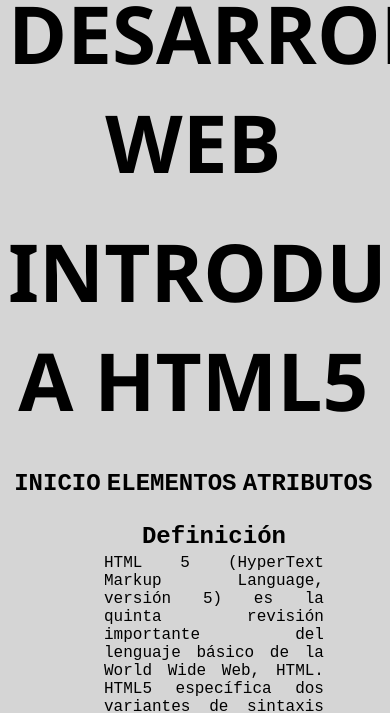
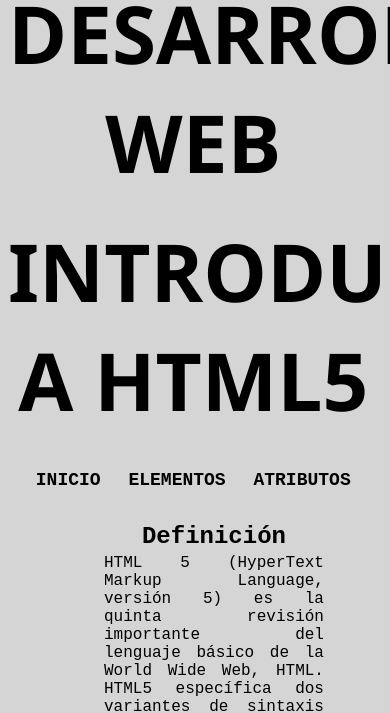
Before and after one commit to Eduardo-Collado/AllProyects, a plain HTML site: page index.html in a window 390 px wide. Shown: the part 138-851 px from the top of the page. Drawn offline with Linux system fonts and the light colour scheme.

Commit message:
mq for header h1

```diff
--- a/CSS/styles.css
+++ b/CSS/styles.css
@@ -31,6 +31,12 @@
                             color: #000;
                             font-size: x-large;
                             font-weight: bold;
+                        }
+
+                        @media (max-width: 700px) {
+                            .texth {
+                                font-size: large;
+                            }
                         }
 
                         .textd {
```
